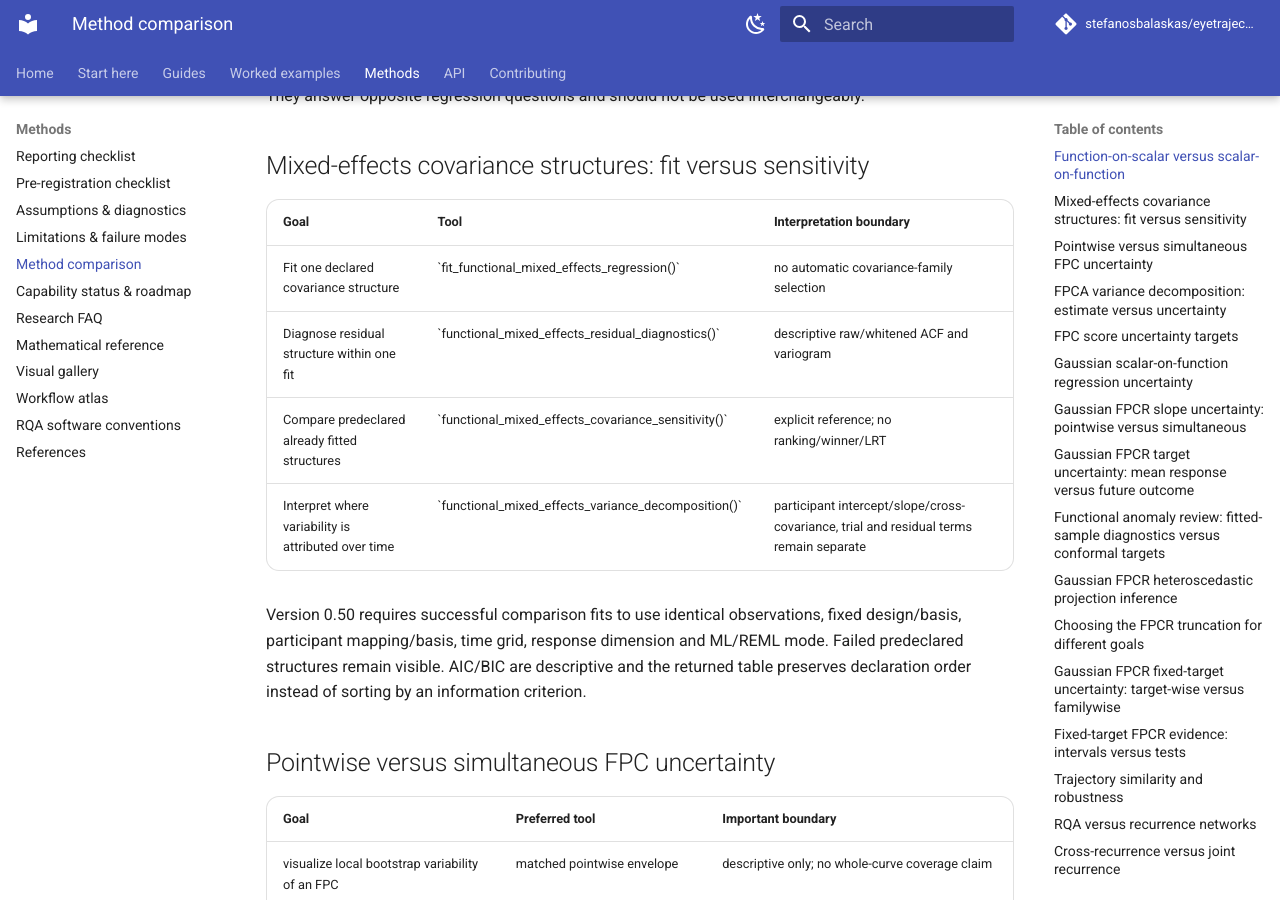
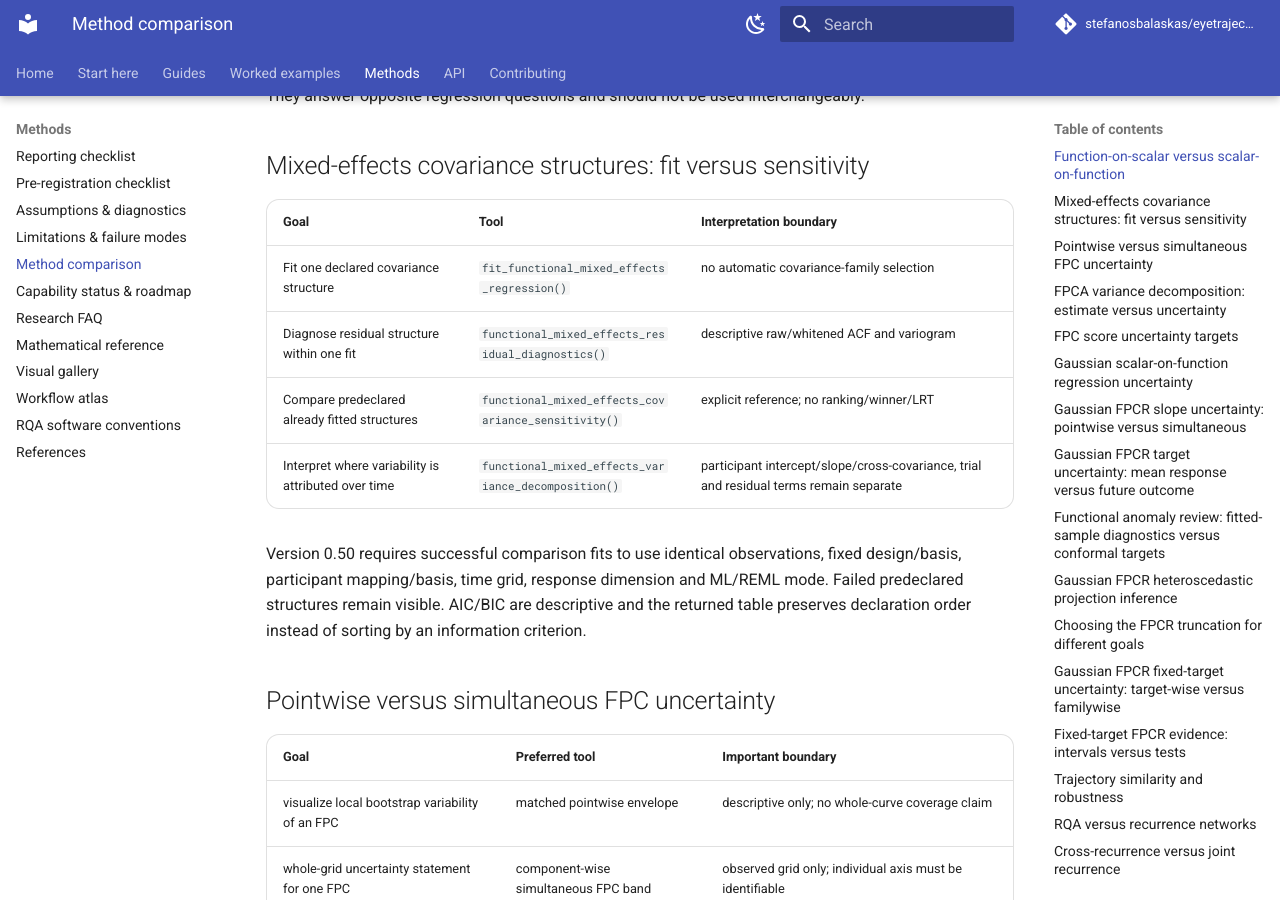
Before and after one commit to stefanosbalaskas/eyetrajectoriespy, an MkDocs documentation site: the page built from docs/methods/method-comparison.md, in a window 1280 px wide and 900 px high, scrolled down 2026 px. Built offline with MkDocs 1.6.1 and Material for MkDocs 9.7.7, drawn with Linux system fonts in a browser that asks for light colours; comment, search, counter and statistics services are not loaded.

Commit message:
Repair 0.50 Markdown inline code

```diff
--- a/docs/methods/method-comparison.md
+++ b/docs/methods/method-comparison.md
@@ -39,10 +39,10 @@ Function-on-scalar regression estimates coefficient functions over time. Scalar-
 
 | Goal | Tool | Interpretation boundary |
 |---|---|---|
-| Fit one declared covariance structure | \`fit_functional_mixed_effects_regression()\` | no automatic covariance-family selection |
-| Diagnose residual structure within one fit | \`functional_mixed_effects_residual_diagnostics()\` | descriptive raw/whitened ACF and variogram |
-| Compare predeclared already fitted structures | \`functional_mixed_effects_covariance_sensitivity()\` | explicit reference; no ranking/winner/LRT |
-| Interpret where variability is attributed over time | \`functional_mixed_effects_variance_decomposition()\` | participant intercept/slope/cross-covariance, trial and residual terms remain separate |
+| Fit one declared covariance structure | `fit_functional_mixed_effects_regression()` | no automatic covariance-family selection |
+| Diagnose residual structure within one fit | `functional_mixed_effects_residual_diagnostics()` | descriptive raw/whitened ACF and variogram |
+| Compare predeclared already fitted structures | `functional_mixed_effects_covariance_sensitivity()` | explicit reference; no ranking/winner/LRT |
+| Interpret where variability is attributed over time | `functional_mixed_effects_variance_decomposition()` | participant intercept/slope/cross-covariance, trial and residual terms remain separate |
 
 Version 0.50 requires successful comparison fits to use identical observations,
 fixed design/basis, participant mapping/basis, time grid, response dimension and
```
